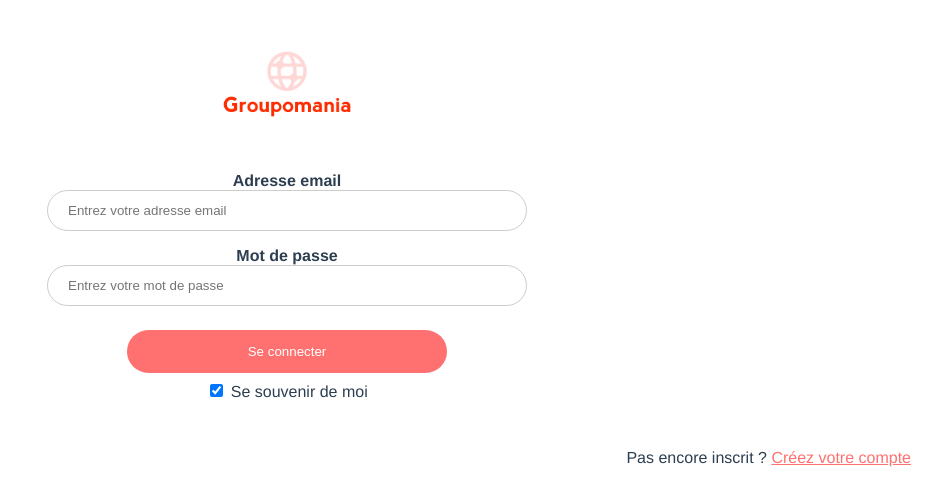
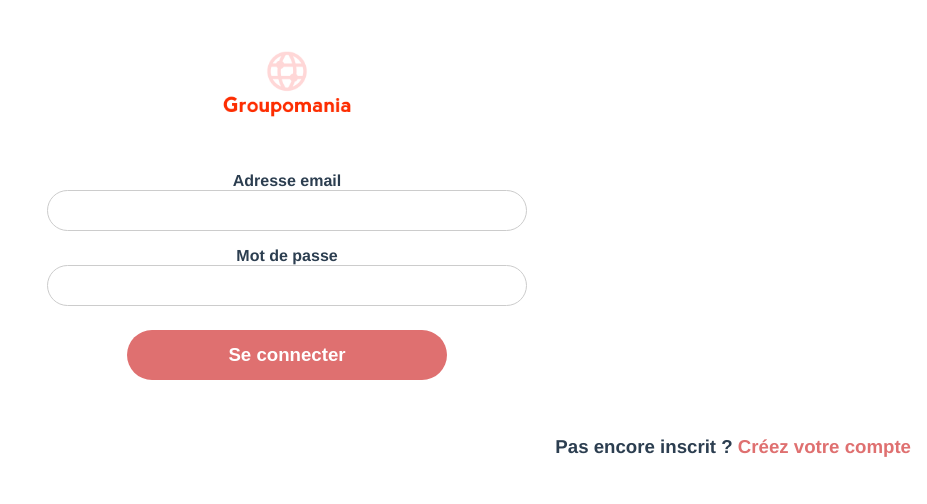
Before and after one commit to ZordanLS/JordanLesur_7_12072021, a Vue app in the folder frontend/: page /#/Login in a window 1280 px wide. Shown: the top 504 px of the page, without its empty margins (353-1280 px from the left). Built offline with nearby package versions, Linux system fonts and the light colour scheme.

Commit message:
Travail sur l'accessibilité pour : login, signup, feed, post, comment

```diff
--- a/frontend/src/App.vue
+++ b/frontend/src/App.vue
@@ -6,7 +6,11 @@
 
 <script>
 export default {
-  mounted() {
+  created() {
+    const html = document.documentElement
+    html.setAttribute('lang', 'fr')
+  },
+    mounted() {
     let fontAwesome = document.createElement("script");
     fontAwesome.setAttribute("src", "https://kit.fontawesome.com/cc06608881.js");
     fontAwesome.setAttribute("crossorigin", "anonymous");
--- a/frontend/src/components/Comment.vue
+++ b/frontend/src/components/Comment.vue
@@ -1,10 +1,8 @@
 <template>
-  <main>
     <div>
       <h1>Commentaires</h1>
       <div id="comments"></div>
     </div>
-  </main>
 </template>
 
 <script>
@@ -75,6 +73,7 @@ export default {
         let cardUserPic = document.createElement("img");
         cardUserPic.setAttribute("class", "commentuserpic");
         cardUserPic.setAttribute("src", post.picture);
+        cardUserPic.setAttribute("alt", "User profile picture");
 
         function capitalizeFirstLetter(string) {
           return string.charAt(0).toUpperCase() + string.slice(1);
@@ -143,6 +142,7 @@ export default {
         let userRole = localStorage.getItem("groupomaniarole");
         let deleteButton = document.createElement("button");
         deleteButton.setAttribute("class", "deletebutton");
+        deleteButton.setAttribute("aria-label", "Suppression du commentaire");
         let deleteIcon = document.createElement("i");
         deleteIcon.setAttribute("class", "far fa-trash-alt");
         deleteButton.onclick = askDelete;
@@ -176,7 +176,7 @@ li {
   margin: 0 10px;
 }
 a {
-  color: #ff7070;
+  color: #df7070;
 }
 .imgcontainer {
   height: 15vh;
@@ -212,7 +212,7 @@ span.psw {
   margin-right: auto;
   margin-left: auto;
   border: 2px solid;
-  border-color: #ff7070;
+  border-color: #df7070;
   border-radius: 30px;
   overflow: hidden;
 }
@@ -229,7 +229,7 @@ span.psw {
   padding-top: 1rem;
   padding-left: 1rem;
   font-weight: bold;
-  font-size: 1rem;
+  font-size: 14pt;
 }
 
 .carduser {
@@ -254,7 +254,7 @@ span.psw {
 .commentcarddescription {
   text-align: left;
   margin-left: 2rem;
-  font-size: 0.9rem;
+  font-size: 14pt;
 }
 
 .postlink {
--- a/frontend/src/components/Feed.vue
+++ b/frontend/src/components/Feed.vue
@@ -85,6 +85,7 @@ export default {
         // Création de l'image de profil
         let cardUserPic = document.createElement("img");
         cardUserPic.setAttribute("class", "userpic");
+        cardUserPic.setAttribute("alt", "User profile picture");
         cardUserPic.setAttribute("src", post.user_picture);
 
         function capitalizeFirstLetter(string) {
@@ -135,6 +136,7 @@ export default {
         // Création du lien vers le post
         let postLink = document.createElement("a");
         postLink.setAttribute("class", "postlink");
+        postLink.setAttribute("aria-label", "Lien vers le post " + post.id);
         postLink.setAttribute("href", "/#/Post?id=" + post.id);
         postLink.innerText = "Ouvrir le post !";
 
@@ -155,6 +157,7 @@ export default {
           // Création de l'image de post
           let postContentPicture = document.createElement("img");
           postContentPicture.setAttribute("class", "postcontentpic");
+          postContentPicture.setAttribute("alt", "Picture of the post");
           postContentPicture.setAttribute("src", post.picture);
           cardBody.appendChild(postContentPicture);
         }
@@ -192,6 +195,7 @@ export default {
         let userRole = localStorage.getItem("groupomaniarole");
         let deleteButton = document.createElement("button");
         deleteButton.setAttribute("class", "deletebutton");
+        deleteButton.setAttribute("aria-label", "Suppression du post");
         let deleteIcon = document.createElement("i");
         deleteIcon.setAttribute("class", "far fa-trash-alt");
         deleteIcon.setAttribute("id", "deleteicon");
@@ -212,7 +216,7 @@ export default {
 
 <style>
 button {
-  background-color: #ff7070;
+  background-color: #df7070;
   color: white;
   border: none;
   cursor: pointer;
@@ -233,7 +237,7 @@ li {
   margin: 0 10px;
 }
 a {
-  color: #ff7070;
+  color: #df7070;
 }
 .imgcontainer {
   height: 15vh;
@@ -265,7 +269,7 @@ span.psw {
 
 .card {
   border: solid;
-  border-color: #ff7070;
+  border-color: #df7070;
   border-radius: 30px;
   margin: 3rem;
   width: 50rem;
@@ -287,6 +291,7 @@ span.psw {
   padding-left: 1rem;
   font-weight: bold;
   font-size: 1.2rem;
+  font-size: 14pt;
 }
 
 .carduser {
@@ -315,6 +320,7 @@ span.psw {
   margin-right: auto;
   padding-bottom: 0.5rem;
   font-weight: bold;
+  font-size: 14pt;
 }
 
 .postdate {
@@ -322,11 +328,13 @@ span.psw {
   padding-right: 1rem;
   padding-top: 0.3rem;
   font-weight: bold;
+  font-size: 14pt;
 }
 
 .carddescription {
   text-align: left;
   margin-left: 2rem;
+  font-size: 14pt;
 }
 
 .postlink {
@@ -336,6 +344,7 @@ span.psw {
   margin-left: auto;
   padding-bottom: 0.5rem;
   font-weight: bold;
+  font-size: 14pt;
 }
 
 .deletebutton {
--- a/frontend/src/components/Login.vue
+++ b/frontend/src/components/Login.vue
@@ -1,24 +1,21 @@
 <template>
   <div>
-    <div class="imgcontainer">
+    <h1 class="imgcontainer">
       <img src="../assets/icon-above-font.png" alt="Groupomania" class="logo" />
-    </div>
+    </h1>
     <form id="loginform" onsubmit="return(false)">
       <div class="container">
         <label for="email"><b>Adresse email</b></label>
-        <input type="text" placeholder="Entrez votre adresse email" name="email" required />
+        <input id="email" type="text" name="email" required />
 
         <label for="password"><b>Mot de passe</b></label>
-        <input type="password" placeholder="Entrez votre mot de passe" name="password" required />
+        <input id="password" type="password" name="password" required />
 
         <button id="loginbutton" type="button">Se connecter</button>
-        <div>
-          <label class="button-label"> <input type="checkbox" checked="unchecked" name="remember" /> Se souvenir de moi </label>
-        </div>
       </div>
 
       <div class="container">
-        <span class="psw"
+        <span class="psw signuplink"
           >Pas encore inscrit ?
           <router-link to="/Signup">Créez votre compte</router-link>
         </span>
@@ -59,6 +56,10 @@ export default {
 </script>
 
 <style scoped>
+.signuplink {
+font-size: 14pt;
+font-weight: bold;
+}
 h3 {
   margin: 40px 0 0;
 }
@@ -71,7 +72,8 @@ li {
   margin: 0 10px;
 }
 a {
-  color: #ff7070;
+  color: #df7070;
+  text-decoration: none;
 }
 .imgcontainer {
   height: 15vh;
@@ -98,7 +100,7 @@ input[type="password"] {
 }
 
 button {
-  background-color: #ff7070;
+  background-color: #df7070;
   color: white;
   padding: 14px 20px;
   border: none;
@@ -106,6 +108,9 @@ button {
   cursor: pointer;
   width: 20rem;
   border-radius: 30px;
+  font-size: 14pt;
+  font-weight: bold;
+  min-width: 160px;
 }
 
 button:hover {
--- a/frontend/src/components/Navbar.vue
+++ b/frontend/src/components/Navbar.vue
@@ -1,8 +1,8 @@
 <template>
   <div id="navcontainer" class="nav-container">
     <div class="nav">
-      <router-link to="/"><img src="../assets/header-logo.png" alt="Logo Groupomania" class="headerlogo" id="logobig"/></router-link>
-      <router-link to="/"><img src="../assets/icon.png" alt="Logo Groupomania" class="headerlogo" id="logosmall"/></router-link>
+      <router-link aria-label="Home link" to="/"><img src="../assets/header-logo.png" alt="Logo Groupomania" class="headerlogo" id="logobig"/></router-link>
+      <router-link aria-label="Home link" to="/"><img src="../assets/icon.png" alt="Logo Groupomania" class="headerlogo" id="logosmall"/></router-link>
     </div>
     <div class="nav">
       <a id="profilelink"><i class="fas fa-user iconlink" /><span class="textlink">Mon profil</span></a>
--- a/frontend/src/components/Post.vue
+++ b/frontend/src/components/Post.vue
@@ -5,13 +5,14 @@
       <div id="posts"></div>
       <form id="commentform">
         <div class="container">
+          <label class="commentlabel" for="commentcontent">Vous voulez répondre ?</label>
           <textarea
             class="newcommenttext"
             onfocus="this.style.height='150px'"
             onblur="if(this.value==''){this.style.height=''}"
             id="commentcontent"
             type="text"
-            placeholder="Qu'avez-vous à dire?"
+            placeholder="Tapez ici !"
             name="commentcontent"
             required
             maxlength="255"
@@ -101,6 +102,8 @@ export default {
         let cardUserPic = document.createElement("img");
         cardUserPic.setAttribute("class", "userpic");
         cardUserPic.setAttribute("src", post.user_picture);
+        cardUserPic.setAttribute("alt", "User profile picture");
+
 
         // Creation du nom d'utilisateur
         let cardUserName = document.createElement("a");
@@ -125,13 +128,6 @@ export default {
         cardDescription.setAttribute("class", "carddescription");
         cardDescription.innerText = post.content;
 
-        if (post.picture != null) {
-          // Création de l'image de post
-          let postContentPicture = document.createElement("img");
-          postContentPicture.setAttribute("class", "postcontentpic");
-          postContentPicture.setAttribute("src", post.picture);
-          cardBody.appendChild(postContentPicture);
-        }
 
         // Création de la div cardBottom
         let cardBottom = document.createElement("div");
@@ -164,6 +160,14 @@ export default {
         card.appendChild(cardBottom);
         cardBottom.appendChild(commentCount);
 
+        if (post.picture != null) {
+          // Création de l'image de post
+          let postContentPicture = document.createElement("img");
+          postContentPicture.setAttribute("class", "postcontentpic");
+          postContentPicture.setAttribute("alt", "Picture of the post");
+          postContentPicture.setAttribute("src", post.picture);
+          cardBody.appendChild(postContentPicture);
+        }
         // Création de la fonction de suppression de post
 
         function askDelete(ev) {
@@ -197,6 +201,7 @@ export default {
         let userRole = localStorage.getItem("groupomaniarole");
         let deleteButton = document.createElement("button");
         deleteButton.setAttribute("class", "deletebutton");
+        deleteButton.setAttribute("aria-label", "Suppression du post");
         let deleteIcon = document.createElement("i");
         deleteIcon.setAttribute("class", "far fa-trash-alt");
         deleteButton.onclick = askDelete;
@@ -233,6 +238,10 @@ export default {
 </script>
 
 <style>
+.commentlabel {
+  font-size: 14pt;
+  font-weight: bold;
+}
 #commentcontent,
 input[type="text"],
 input[type="password"] {
@@ -248,7 +257,7 @@ input[type="password"] {
 }
 
 #commentbutton {
-  background-color: #ff7070;
+  background-color: #df7070;
   color: white;
   padding: 14px 20px;
   margin: 8px 0;
@@ -257,6 +266,8 @@ input[type="password"] {
   cursor: pointer;
   width: 12rem;
   border-radius: 30px;
+  font-size: 14pt;
+  font-weight: bold;
 }
 
 #commentbutton:hover {
@@ -277,7 +288,7 @@ li {
   margin: 0 10px;
 }
 a {
-  color: #ff7070;
+  color: #df7070;
 }
 .imgcontainer {
   height: 15vh;
--- a/frontend/src/components/Signup.vue
+++ b/frontend/src/components/Signup.vue
@@ -1,24 +1,24 @@
 <template>
   <div>
-    <div class="imgcontainer">
+    <h1 class="imgcontainer">
       <img src="../assets/icon-above-font.png" alt="Groupomania" class="logo" />
-    </div>
+    </h1>
     <form id="signupform" onsubmit="return(false)" autocomplete="off">
       <div class="container">
         <label for="email"><b>Adresse email</b></label>
-        <input type="text" placeholder="Entrez votre adresse email" name="email" required />
+        <input type="text" id="email" placeholder="Entrez votre adresse email" name="email" required />
 
         <label for="firstname"><b>Prénom</b></label>
-        <input type="text" placeholder="Entrez votre prénom" name="firstname" required />
+        <input type="text" id="firstname" placeholder="Entrez votre prénom" name="firstname" required />
 
-        <label for="lastname"><b>Nom</b></label>
-        <input type="text" placeholder="Entrez votre nom" name="lastname" required />
+        <label for="lastname"><b>Nom de famille</b></label>
+        <input type="text" id="lastname" placeholder="Entrez votre nom de famille" name="lastname" required />
 
         <label for="password"><b>Mot de passe</b></label>
-        <input type="password" placeholder="Entrez votre mot de passe" name="password" required />
+        <input type="password" id="password" placeholder="Entrez votre mot de passe" name="password" required />
 
-        <label for="password"><b>Vérification du mot de passe</b></label>
-        <input type="password" placeholder="Entrez à nouveau votre mot de passe" name="confirmpassword" required />
+        <label for="confirmpassword"><b>Confirmation du mot de passe</b></label>
+        <input type="password" id="confirmpassword" placeholder="Entrez à nouveau votre mot de passe" name="confirmpassword" required />
 
         <span class="texterror hidden" id="confirmpassworderror">Les mots de passe ne sont pas identiques<br /><br /></span>
 
@@ -28,7 +28,7 @@
         <button id="signupbutton" type="button">S'inscrire</button>
       </div>
       <div class="container">
-        <span class="psw">Déjà inscrit ? <router-link to="/Login">Connectez vous</router-link> </span>
+        <span class="psw loginlink">Déjà inscrit ? <router-link to="/Login">Connectez vous</router-link> </span>
       </div>
     </form>
   </div>
@@ -79,6 +79,10 @@ export default {
 </script>
 
 <style scoped>
+.loginlink {
+font-size: 14pt;
+font-weight: bold;
+}
 h3 {
   margin: 40px 0 0;
 }
@@ -91,7 +95,8 @@ li {
   margin: 0 10px;
 }
 a {
-  color: #ff7070;
+  color: #df7070;
+  text-decoration: none;
 }
 .imgcontainer {
   height: 15vh;
@@ -118,14 +123,17 @@ input[type="password"] {
   border-radius: 30px;
 }
 button {
-  background-color: #ff7070;
+  background-color: #df7070;
   color: white;
   padding: 14px 20px;
-  margin: 8px 0;
   border: none;
+  margin: 8px auto;
   cursor: pointer;
   width: 20rem;
   border-radius: 30px;
+  font-size: 14pt;
+  font-weight: bold;
+  min-width: 160px;
 }
 
 button:hover {
@@ -162,10 +170,12 @@ span.psw {
     width: 60%;
   }
 }
-
+.hidden {
+  display: none;
+}
 .texterror {
   font-family: Arial;
-  font-size: 12px;
+  font-size: 14pt;
   font-weight: bold;
   color: red;
 }
```
Also changed, not shown: frontend/src/components/NewPost.vue (+18 -6 lines), frontend/src/components/ProfileFeed.vue (+8 -8 lines), 1 other file (tests, documents, lock files or other folders).
